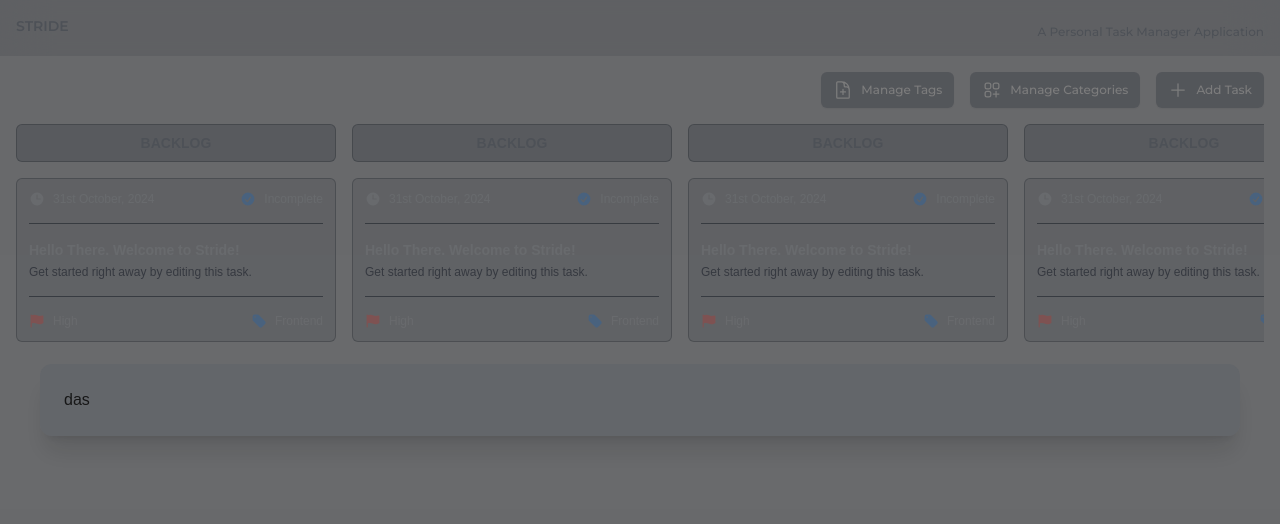
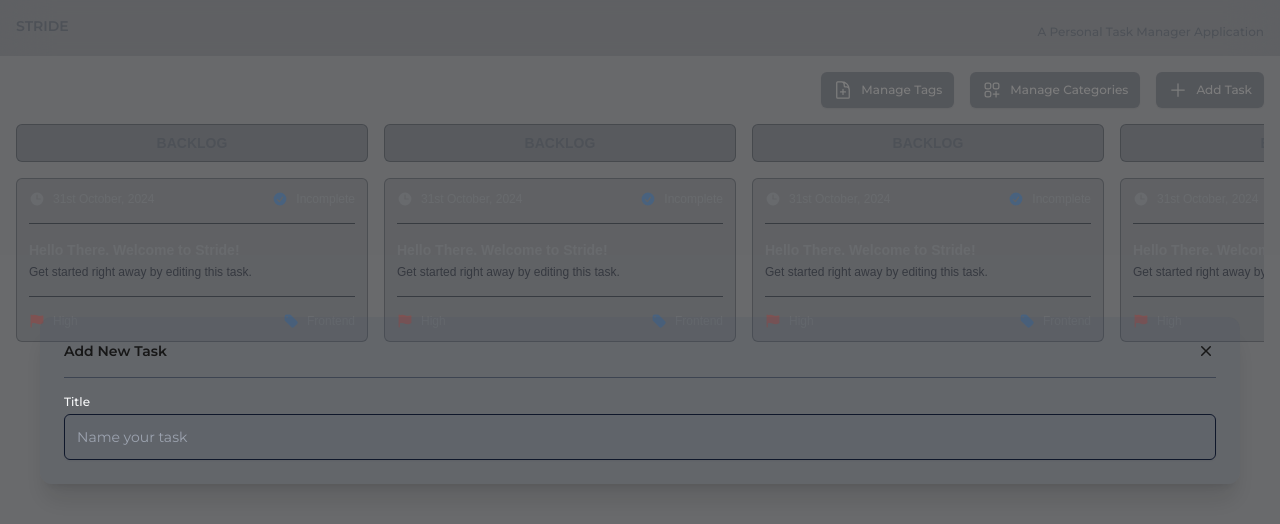
Before and after one commit to farhanhasindipro25/stride-client, a Next.js app: page / in a window 1280 px wide. Both pictures are taken after a click on the button "Add Task". Shown: the top 524 px of the page. Built offline with nearby package versions, Linux system fonts and the light colour scheme.

Commit message:
style: Adjusted TextInputField styling according to theme

```diff
--- a/src/_libs/components/global/TextInputField.tsx
+++ b/src/_libs/components/global/TextInputField.tsx
@@ -4,6 +4,7 @@ import {
     INPUT_LABEL_STYLES,
 } from "@/_libs/styles/TextInputFieldStyles";
 import cn from "@/_libs/utils/cn";
+import { montserrat } from "@/_libs/utils/font";
 
 export default function TextInputField(props: TextInputFieldProps) {
     const {
@@ -20,11 +21,18 @@ export default function TextInputField(props: TextInputFieldProps) {
         ...otherProps
     } = props;
 
-    const INPUT_FIELD_STYLES = cn(INPUT_BOX_STYLES, className ?? "");
+    const INPUT_FIELD_STYLES = cn(
+        INPUT_BOX_STYLES,
+        montserrat.className,
+        className ?? ""
+    );
     const isRequired = label.includes("*");
     return (
         <div className="flex w-full flex-col gap-1">
-            <label htmlFor={id} className={INPUT_LABEL_STYLES}>
+            <label
+                htmlFor={id}
+                className={cn(INPUT_LABEL_STYLES, montserrat.className)}
+            >
                 {isRequired === false ? (
                     label
                 ) : (
--- a/src/_libs/components/pages/root/AddTaskModal.tsx
+++ b/src/_libs/components/pages/root/AddTaskModal.tsx
@@ -1,5 +1,9 @@
 import { LARGE_SIZED_MODAL_STYLES } from "@/_libs/styles/ModalStyles";
 import Modal from "../../global/Modal";
+import cn from "@/_libs/utils/cn";
+import { montserrat } from "@/_libs/utils/font";
+import { XMarkIcon } from "@heroicons/react/20/solid";
+import TextInputField from "../../global/TextInputField";
 
 export default function AddTaskModal({ open, setOpen }: any) {
     return (
@@ -8,7 +12,27 @@ export default function AddTaskModal({ open, setOpen }: any) {
             setOpen={setOpen}
             modalStyles={LARGE_SIZED_MODAL_STYLES}
         >
-            das
+            <div className="space-y-4 divide-y divide-slate-800/55">
+                <div className="flex items-center justify-between">
+                    <h2
+                        className={cn(
+                            "font-semibold text-sm",
+                            montserrat.className
+                        )}
+                    >
+                        Add New Task
+                    </h2>
+                    <XMarkIcon className="w-5 h-5 font-bold" />
+                </div>
+                <div className="pt-4">
+                    <TextInputField
+                        name="title"
+                        id="title"
+                        label="Title"
+                        placeholder="Name your task"
+                    />
+                </div>
+            </div>
         </Modal>
     );
 }
--- a/src/_libs/styles/TextInputFieldStyles.ts
+++ b/src/_libs/styles/TextInputFieldStyles.ts
@@ -1,4 +1,4 @@
 export const INPUT_LABEL_STYLES =
-  "appearance-none block text-sm font-medium text-gray-700"
+  "appearance-none block text-xs font-medium text-gray-50"
 export const INPUT_BOX_STYLES =
-  "appearance-none block w-full text-sm rounded-md text-gray-700 border border-gray-300 p-3 placeholder-gray-400 shadow-sm focus:border-2 focus:border-violet-500 focus:outline-none focus:ring-violet-500 active:border-violet-500 cursor-text"
+  "appearance-none bg-slate-600/10 block w-full text-sm rounded-md text-gray-400 border border-slate-900 p-3 placeholder-gray-400 shadow-sm focus:border-2 focus:border-slate-900 focus:outline-none focus:ring-slate-900 active:border-slate-900 cursor-text"
--- a/src/app/page.tsx
+++ b/src/app/page.tsx
@@ -11,10 +11,10 @@ export default function Home() {
             <div className="max-w-9xl mx-auto px-4">
                 <div className="overflow-x-auto">
                     <div className="flex space-x-4 py-4">
-                        {Array.from({ length: 10 }, (_, index) => (
+                        {Array.from({ length: 7 }, (_, index) => (
                             <div
                                 key={index}
-                                className="min-w-[20rem] w-[20rem] flex-shrink-0"
+                                className="w-[22rem] flex-shrink-0"
                             >
                                 <CategoryWithTasks />
                             </div>
```
